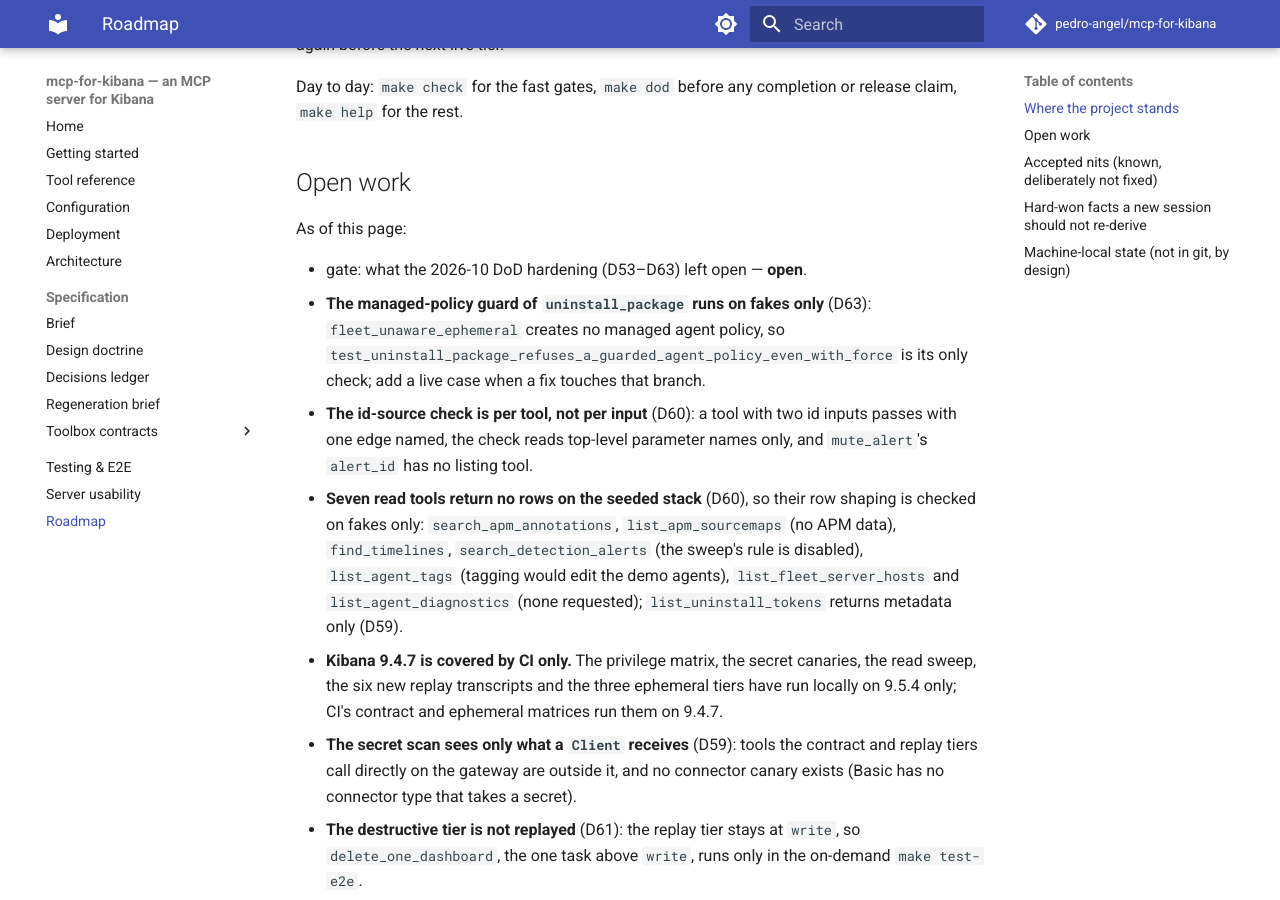
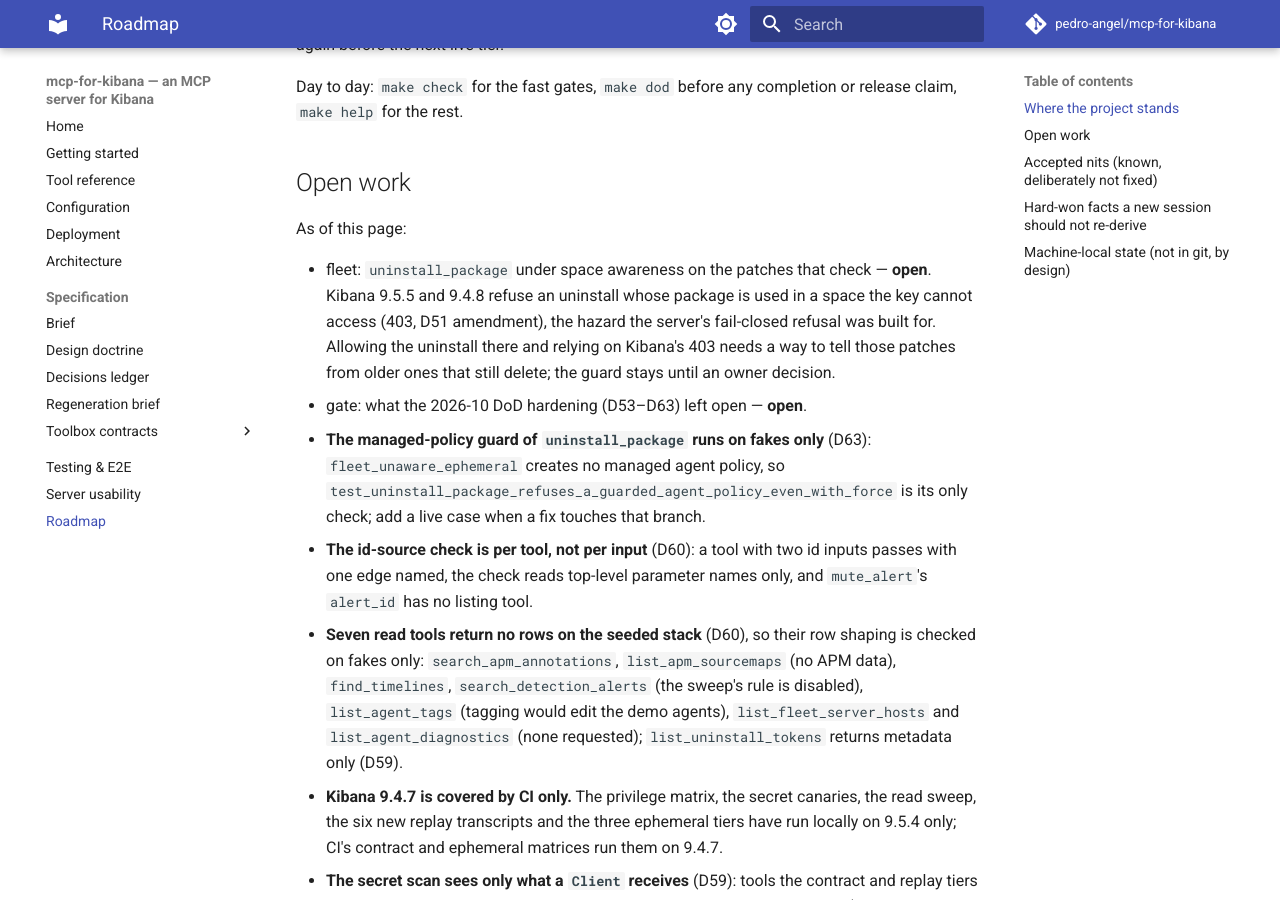
Before and after one commit to pedro-angel/mcp-for-kibana, an MkDocs documentation site: the page built from docs/roadmap.md, in a window 1280 px wide and 900 px high, scrolled down 1427 px. Built offline with MkDocs 1.6.1 and Material for MkDocs 9.7.7, drawn with Linux system fonts in a browser that asks for light colours; comment, search, counter and statistics services are not loaded.

Commit message:
test(fleet): pin Kibana's own 403 on an uninstall into a hidden space
Why: on Kibana 9.5.5 the contract tier went 556 passed, 1 failed:
test_uninstall_refused_for_a_space_the_key_cannot_list_live reproduced
the hazard behind uninstall_package's space-awareness refusal (a key
limited to the default space uninstalled tcp and deleted a package policy
in a space it was never shown). 9.5.5 now answers that call 403
"Insufficient privileges to uninstall package tcp: it is used in spaces
you are not authorized to access" and keeps the policy. The check is
Fleet's services/epm/packages/uninstall_authz.ts, present at the v9.5.5
and v9.4.8 tags and absent at v9.5.4 and v9.4.7 (sparse checkout of
elastic/kibana at each tag).

Change: the test pins the 403 and the kept policy; the server's guard is
unchanged and still refuses first. D51 amended, fleet spec and roadmap
note it (relaxing the guard on patches that check is open), CHANGELOG
entry extended.

Evidence: on 9.5.5 the test passes alone (1 passed); e2e replay 10
passed; unit tier 2335 passed, 4 failed, all four the pin checks that
read kibana-py 0.6.0's SUPPORTED_VERSIONS (green once 0.6.1 is locked).

Co-Authored-By: Claude Opus 5.5 <noreply@anthropic.com>
Claude-Session: https://claude.ai/code/session_01PDEZ3gFsm31TUj6dCB6B2t

```diff
--- a/docs/roadmap.md
+++ b/docs/roadmap.md
@@ -72,6 +72,12 @@ release claim, `make help` for the rest.
 
 As of this page:
 
+- fleet: `uninstall_package` under space awareness on the patches that check
+  — **open**. Kibana 9.5.5 and 9.4.8 refuse an uninstall whose package is used
+  in a space the key cannot access (403, D51 amendment), the hazard the
+  server's fail-closed refusal was built for. Allowing the uninstall there
+  and relying on Kibana's 403 needs a way to tell those patches from older
+  ones that still delete; the guard stays until an owner decision.
 - gate: what the 2026-10 DoD hardening (D53–D63) left open — **open**.
   - **The managed-policy guard of `uninstall_package` runs on fakes only**
     (D63): `fleet_unaware_ephemeral` creates no managed agent policy, so
```
Also changed, not shown: CHANGELOG.md (+7 -1 lines), docs/spec/decisions.md (+10 -1 lines), docs/spec/toolboxes/fleet.md (+4 -1 lines), 1 other file.
